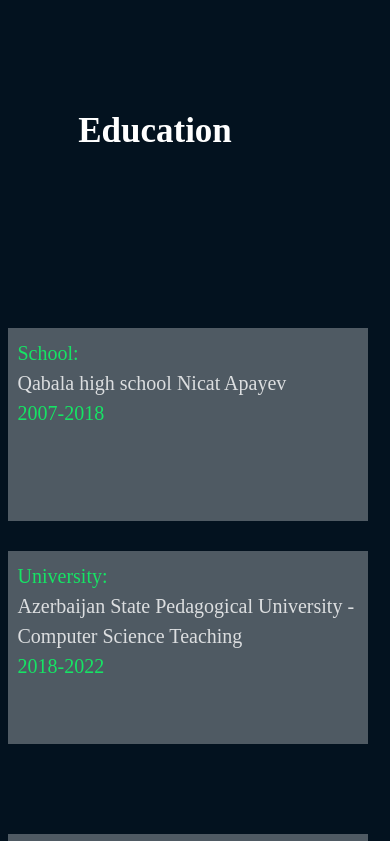
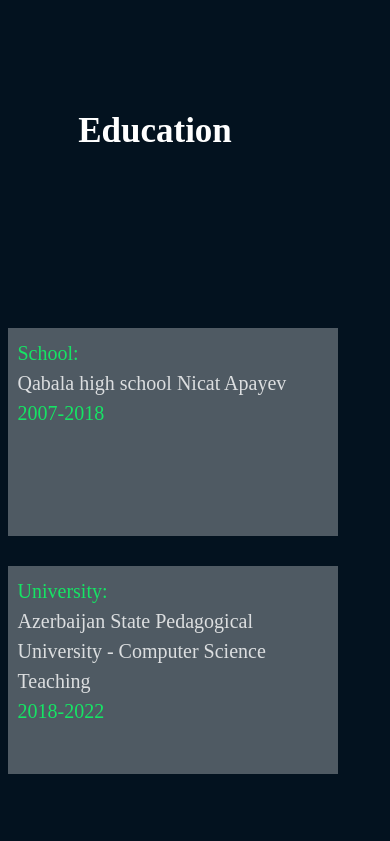
Before and after one commit to NailaMutallibova/Portfolio, a plain HTML site: page index.html in a window 390 px wide. Shown: the part 2664-3505 px from the top of the page. Drawn offline with nearby package versions, Linux system fonts and the light colour scheme.

Commit message:
Portfolio

```diff
--- a/index.css
+++ b/index.css
@@ -714,8 +714,8 @@
 
 
 .eduPart {
-    width: 340px !important;
-    height: 140px !important;
+    width: 310px !important;
+    height: 155px !important;
 }
 .eduH2{
     margin-bottom: 150px;
```
